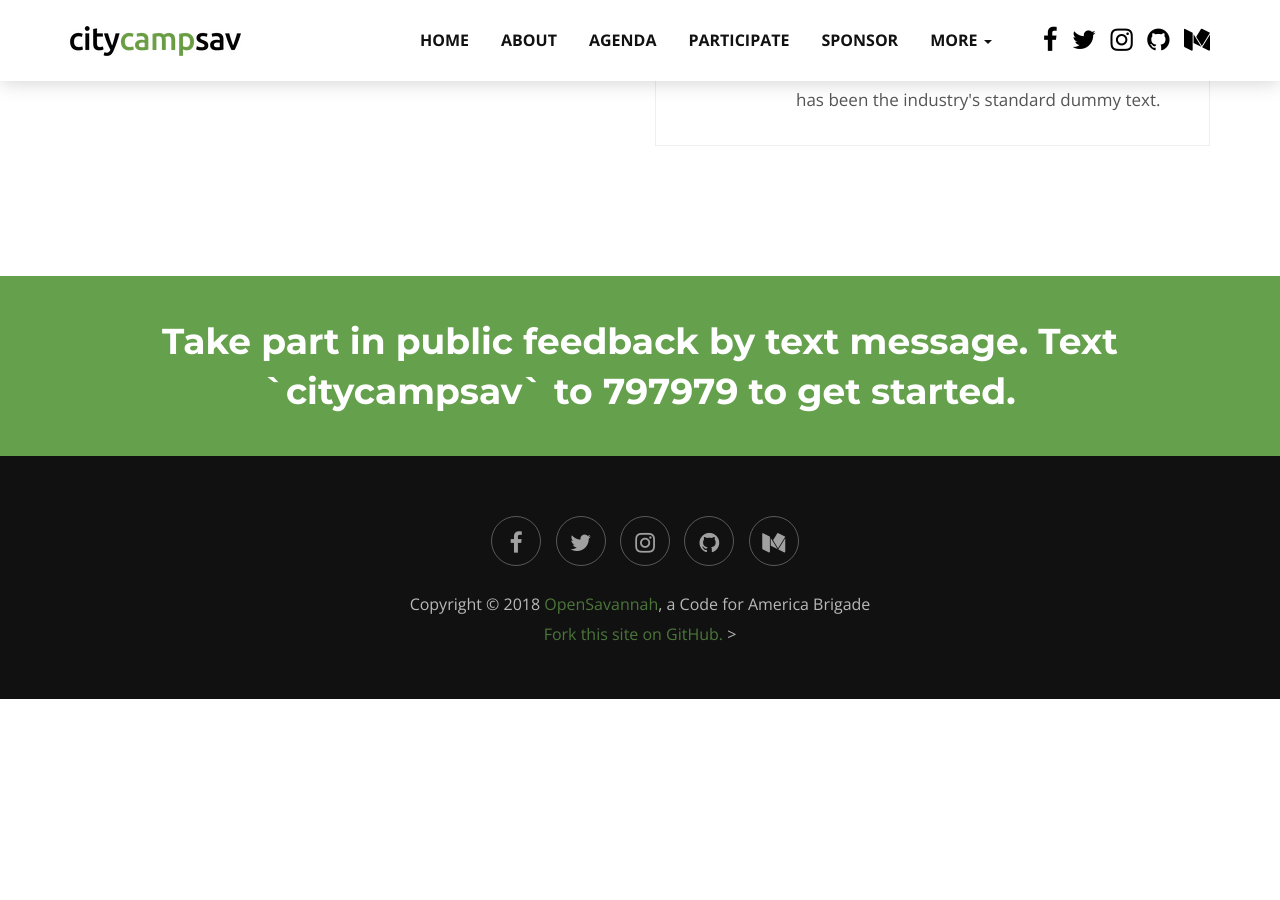
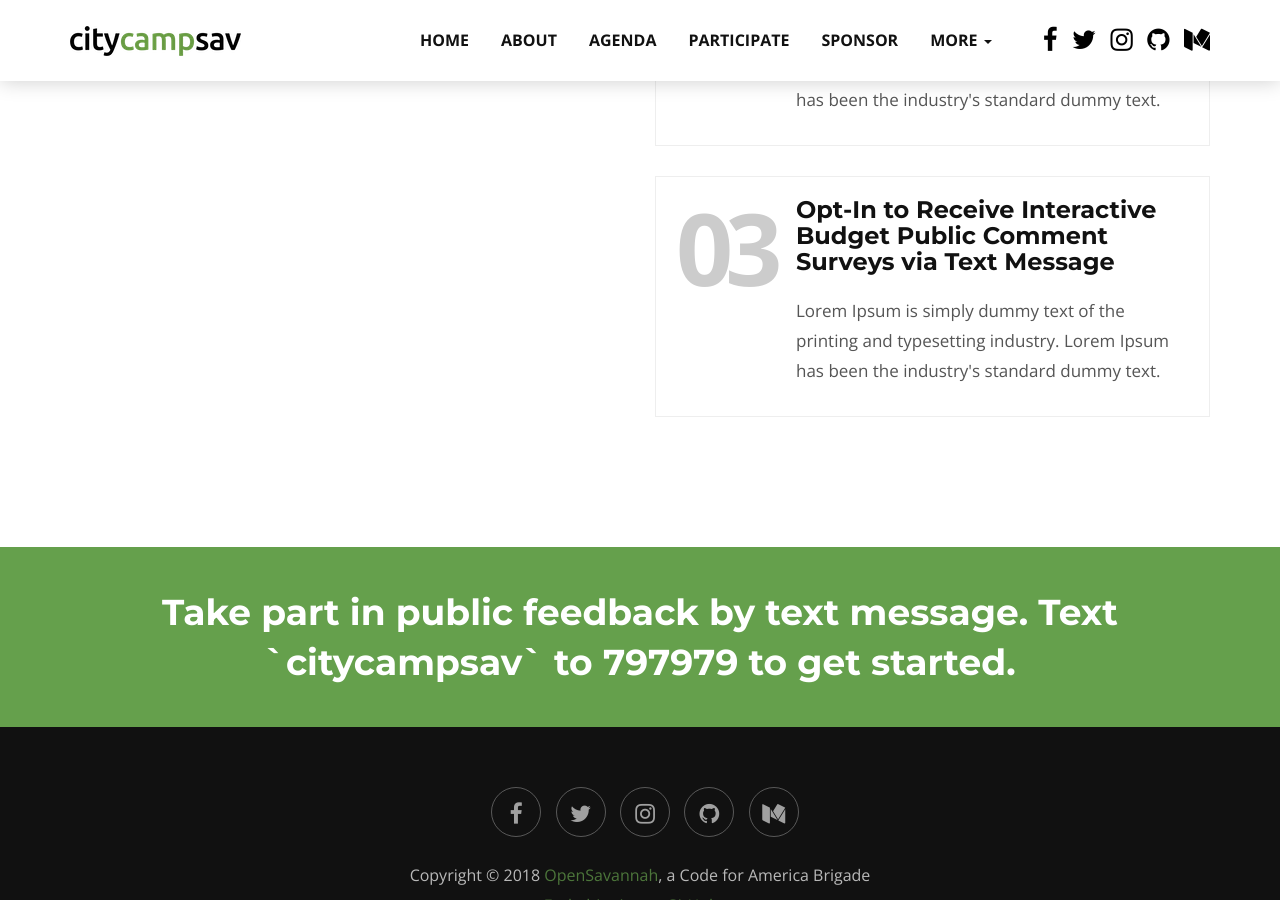
Before and after one commit to opensavannah/citycampsav.org, a Jekyll site: the page built from _pages/about.html, in a window 1280 px wide and 900 px high, scrolled down 806 px. Built offline with Jekyll 4.4.1, drawn with Linux system fonts in a browser that asks for light colours; before the commit the page ends 1586 px from its top, so only the background shows below that.

Commit message:
Updated '_data/our-company.yml' via CloudCannon

```diff
--- a/_data/our-company.yml
+++ b/_data/our-company.yml
@@ -8,3 +8,6 @@ aboutRight:
   - headingNumber: "02"
     heading: "Lead a Breakout Session"
     text: "Lorem Ipsum is simply dummy text of the printing and typesetting industry. Lorem Ipsum has been the industry's standard dummy text."
+  - headingNumber: "03"
+    heading: "Opt-In to Receive Interactive Budget Public Comment Surveys via Text Message"
+    text: "Lorem Ipsum is simply dummy text of the printing and typesetting industry. Lorem Ipsum has been the industry's standard dummy text."
```
